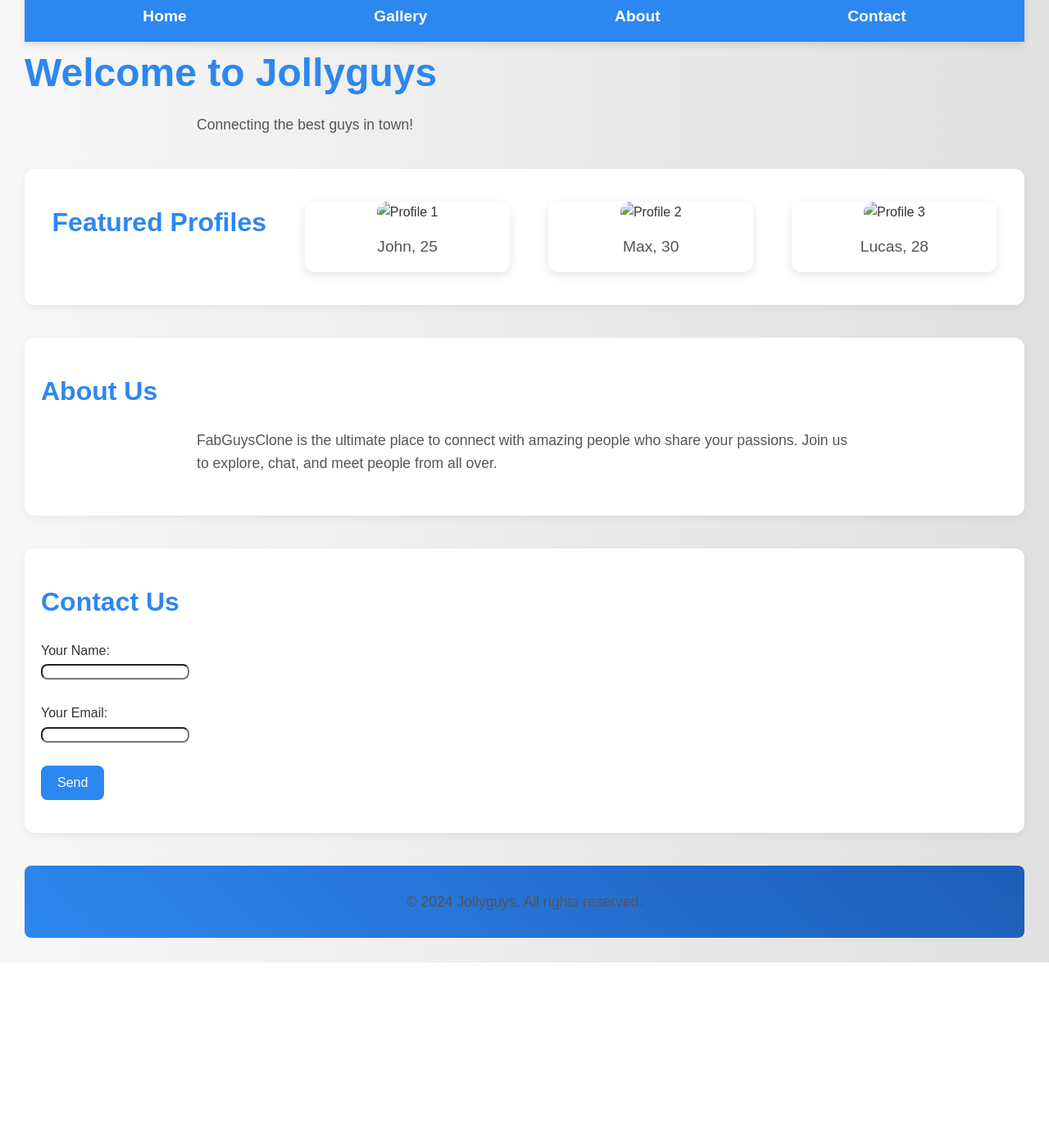
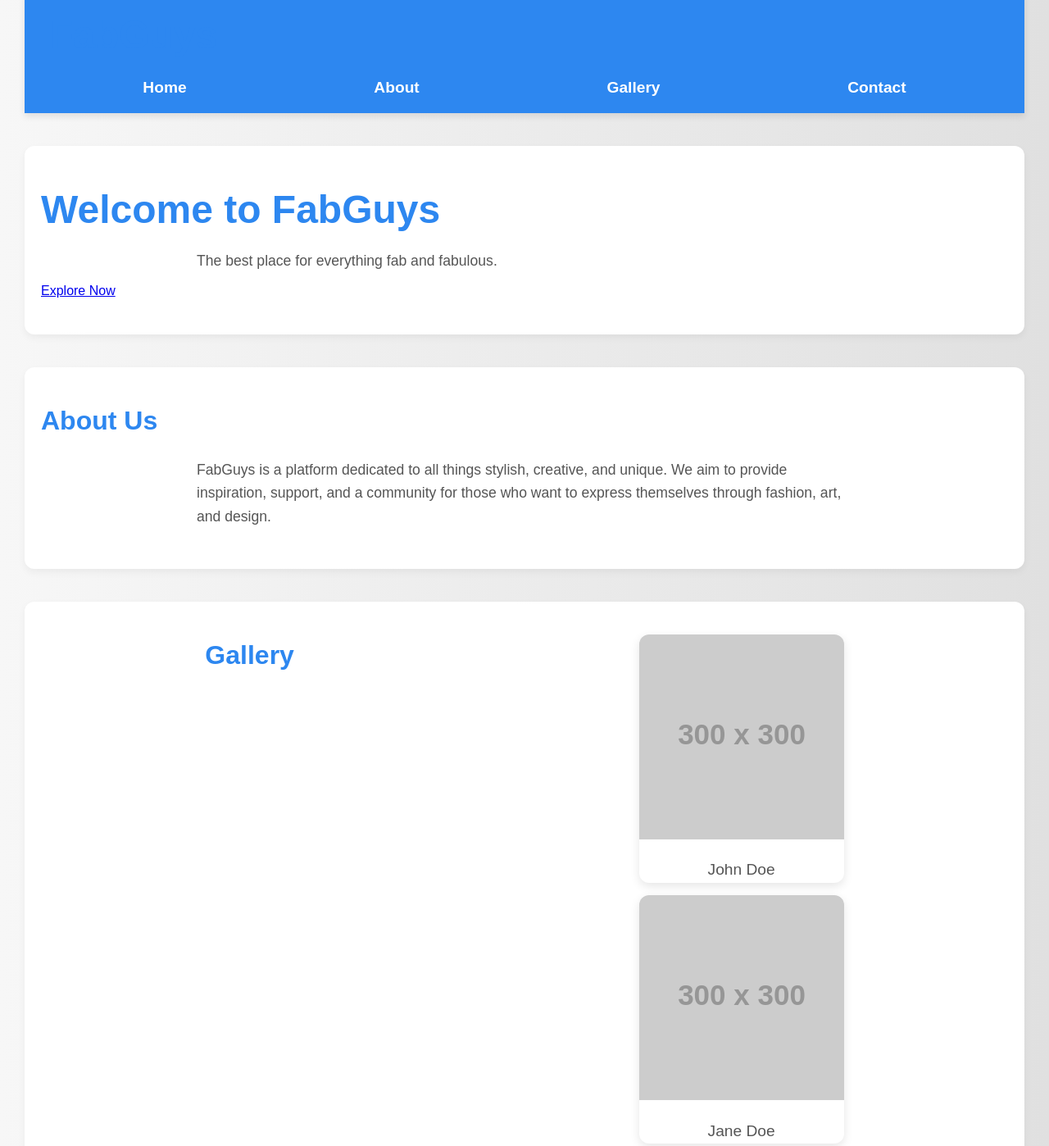
Before and after one commit to Jambates/Jollies, a plain HTML site: page index.html in a window 1280 px wide. Shown: the part 40-1438 px from the top of the page at 82% size. Before the commit the page ends 1214 px from the top, so only its background shows below. Drawn offline with Linux system fonts and the light colour scheme; placeholder pictures from the web are drawn by us.

Commit message:
Update index.html

```diff
--- a/index.html
+++ b/index.html
@@ -3,65 +3,75 @@
 <head>
   <meta charset="UTF-8">
   <meta name="viewport" content="width=device-width, initial-scale=1.0">
-  <title>Jollyguys</title>
-  <link rel="stylesheet" href="Styles.css">
+  <meta http-equiv="X-UA-Compatible" content="ie=edge">
+  <title>FabGuys Clone</title>
+  <link rel="stylesheet" href="styles.css">
 </head>
 <body>
 
-  <!-- Navbar -->
+  <!-- Header with Navigation -->
   <header>
     <nav>
+      <div class="logo">
+        <h1>FabGuys</h1>
+      </div>
       <ul>
         <li><a href="#home">Home</a></li>
+        <li><a href="#about">About</a></li>
         <li><a href="#gallery">Gallery</a></li>
-        <li><a href="#about">About</a></li>
         <li><a href="#contact">Contact</a></li>
       </ul>
     </nav>
-    <h1>Welcome to Jollyguys</h1>
-    <p>Connecting the best guys in town!</p>
   </header>
 
-  <!-- Gallery Section -->
-  <section id="gallery">
-    <h2>Featured Profiles</h2>
-    <div class="profile-card">
-      <img src="profile1.jpg" alt="Profile 1">
-      <p>John, 25</p>
-    </div>
-    <div class="profile-card">
-      <img src="profile2.jpg" alt="Profile 2">
-      <p>Max, 30</p>
-    </div>
-    <div class="profile-card">
-      <img src="profile3.jpg" alt="Profile 3">
-      <p>Lucas, 28</p>
-    </div>
+  <!-- Home Section (Hero) -->
+  <section id="home">
+    <h1>Welcome to FabGuys</h1>
+    <p>The best place for everything fab and fabulous.</p>
+    <a href="#gallery" class="btn">Explore Now</a>
   </section>
 
   <!-- About Section -->
   <section id="about">
     <h2>About Us</h2>
-    <p>FabGuysClone is the ultimate place to connect with amazing people who share your passions. Join us to explore, chat, and meet people from all over.</p>
+    <p>FabGuys is a platform dedicated to all things stylish, creative, and unique. We aim to provide inspiration, support, and a community for those who want to express themselves through fashion, art, and design.</p>
+  </section>
+
+  <!-- Gallery Section -->
+  <section id="gallery">
+    <h2>Gallery</h2>
+    <div class="gallery-grid">
+      <div class="profile-card">
+        <img src="https://via.placeholder.com/300" alt="profile 1">
+        <p>John Doe</p>
+      </div>
+      <div class="profile-card">
+        <img src="https://via.placeholder.com/300" alt="profile 2">
+        <p>Jane Doe</p>
+      </div>
+      <div class="profile-card">
+        <img src="https://via.placeholder.com/300" alt="profile 3">
+        <p>Mark Smith</p>
+      </div>
+    </div>
   </section>
 
   <!-- Contact Section -->
   <section id="contact">
     <h2>Contact Us</h2>
-    <form>
-      <label for="name">Your Name:</label><br>
-      <input type="text" id="name" name="name" required><br><br>
-      <label for="email">Your Email:</label><br>
-      <input type="email" id="email" name="email" required><br><br>
-      <button type="submit">Send</button>
+    <form action="#" method="POST">
+      <input type="text" name="name" placeholder="Your Name" required>
+      <input type="email" name="email" placeholder="Your Email" required>
+      <textarea name="message" rows="5" placeholder="Your Message" required></textarea>
+      <button type="submit">Send Message</button>
     </form>
   </section>
 
   <!-- Footer -->
   <footer>
-    <p>&copy; 2024 Jollyguys. All rights reserved.</p>
+    <p>&copy; 2024 FabGuys Clone. All rights reserved.</p>
+    <a href="#">Privacy Policy</a> | <a href="#">Terms of Service</a>
   </footer>
 
-  <script src="script.js"></script>
 </body>
 </html>
```
